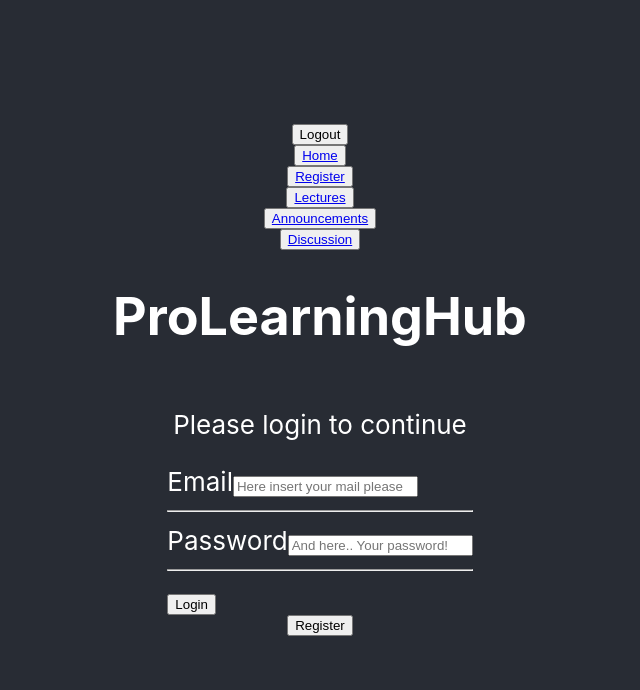
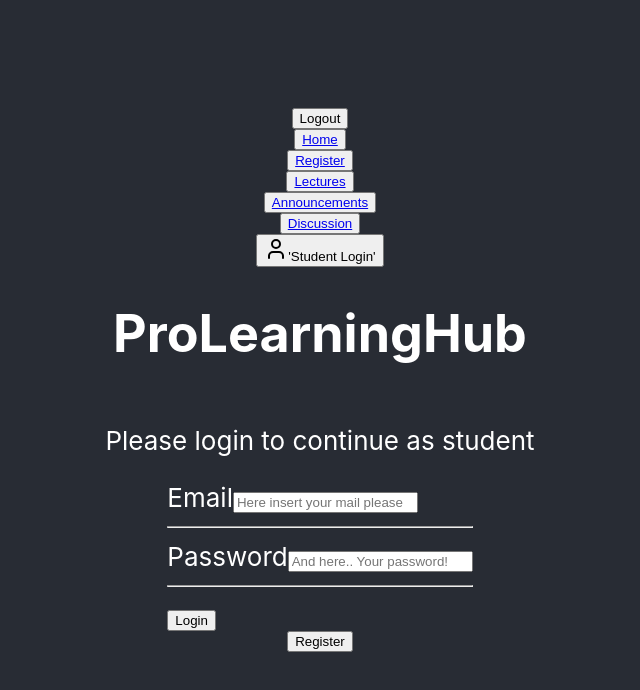
Before and after one commit to loayalsaid1/Testing-ProLearningHub, a React (Create React App) app in the folder front-end/: page /login in a window 1280 px wide. Shown: the top 690 px of the page, without its empty margins (320-960 px from the left). Built offline with nearby package versions, Linux system fonts and the light colour scheme; what imagekit-javascript would draw is missing.

Commit message:
Change Login UI for admin login

```diff
--- a/front-end/src/components/Login/Login.js
+++ b/front-end/src/components/Login/Login.js
@@ -1,10 +1,12 @@
-import React from 'react';
+import React, { useState } from 'react';
 import { useDispatch, useSelector } from 'react-redux';
+import {User, University} from 'lucide-react';
 import { formLogin, googleLogin, loginFailure } from '../../redux/actions/uiActionCreators';
 import { GoogleLogin } from '@react-oauth/google';
 import { useNavigate } from 'react-router-dom';
 
 export default function Login({ setType }) {
+	const [adminLogin, setAdminLogin] = useState(false);
 	const dispatch = useDispatch();
 	const navigate = useNavigate();
 	const isLoading = useSelector((state) => state.ui.get('isLoading'));
@@ -40,8 +42,24 @@ export default function Login({ setType }) {
 	}
 
 	return <>
+	{/* May be put this in top right corner */}
+	<button type="button" onClick={() => setAdminLogin(!adminLogin)}>
+		{adminLogin ? (
+			<>
+			<University />
+			'Admin Login'
+			</>
+		) : (
+			<>
+			<User />
+			'Student Login'
+			</>
+		)
+	}
+	</button>
+
 	<h1>ProLearningHub</h1>
-	<p>Please login to continue</p>
+	<p>Please login to continue as {adminLogin ? 'admin' : 'student'}</p>
 	<form onSubmit={handleSubmit}>
 		<label htmlFor='email'>Email</label>
 		<input name='email' id='email' type='text' placeholder='Here insert your mail please' />
```
